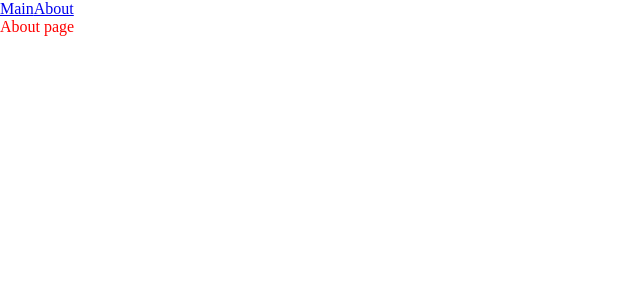
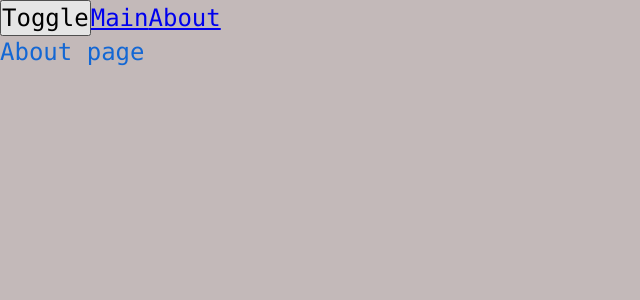
Before and after one commit to LaFlames/flame-app, a React app: page /about in a window 1280 px wide. Shown: the top 300 px of the page, without its empty margins (0-640 px from the left). Built offline with nearby package versions, Linux system fonts and the light colour scheme.

Commit message:
feat: add theme context, global styles

```diff
--- a/src/App.tsx
+++ b/src/App.tsx
@@ -1,12 +1,14 @@
 import React from 'react';
-import {BrowserRouter, Link, Route, Routes} from "react-router-dom";
-import './style.scss';
+import {Link, Route, Routes} from "react-router-dom";
 import {AboutPage, MainPage} from "./pages";
+import {useTheme} from "./theme/useTheme";
 
 const App = () => {
+    const {theme, toggleTheme} = useTheme();
+
     return (
-        <BrowserRouter>
-            <div className='app'>
+        <div className={`app ${theme}`}>
+            <button onClick={toggleTheme}>Toggle</button>
             <Link to='/'>Main</Link>
             <Link to='/about'>About</Link>
             <React.Suspense fallback={<div>Loading...</div>}>
@@ -16,7 +18,6 @@ const App = () => {
                 </Routes>
             </React.Suspense>
         </div>
-        </BrowserRouter>
     );
 };
 
--- a/src/index.tsx
+++ b/src/index.tsx
@@ -1,5 +1,12 @@
 import {render} from "react-dom";
-import "./style.scss";
+import "./styles/index.scss";
 import App from "./App";
+import {BrowserRouter} from "react-router-dom";
+import ThemeProvider from "./theme/ThemeProvider";
 
-render(<App />, document.getElementById('root'));
+render(
+    <BrowserRouter>
+        <ThemeProvider>
+            <App />
+        </ThemeProvider>
+    </BrowserRouter>, document.getElementById('root'));
--- a/src/style.scss
+++ /dev/null
@@ -1,9 +0,0 @@
-* {
-  margin: 0;
-  padding: 0;
-  box-sizing: border-box;
-}
-
-.app {
-  color: red;
-}
--- /dev/null
+++ b/src/styles/index.scss
@@ -0,0 +1,12 @@
+@import './variables/variables';
+@import './reset';
+@import './themes/dark';
+@import './themes/light';
+
+.app {
+  font: var(--font-l);
+  background: var(--bg-color);
+  color: var(--primary-color);
+
+  min-height: 100vh;
+}
--- /dev/null
+++ b/src/styles/reset.scss
@@ -0,0 +1,14 @@
+* {
+  margin: 0;
+  padding: 0;
+  box-sizing: border-box;
+}
+
+input,
+button,
+textarea,
+select {
+  margin: 0;
+
+  font: inherit;
+}
--- /dev/null
+++ b/src/styles/themes/dark.scss
@@ -0,0 +1,6 @@
+.app.dark {
+  --bg-color: #052789;
+
+  --primary-color: #2ddb15;
+  --secondary-color: #1f7503;
+}
--- /dev/null
+++ b/src/styles/themes/light.scss
@@ -0,0 +1,6 @@
+.app.light {
+  --bg-color: #c3b9b9;
+
+  --primary-color: #1367d4;
+  --secondary-color: #070b7f;
+}
--- /dev/null
+++ b/src/styles/variables/variables.scss
@@ -0,0 +1,11 @@
+:root {
+  --font-family: Consolas, 'Times New Roman', Serif;
+
+  --font-size-m: 16px;
+  --line-height-m: 24px;
+  --font-m: var(--font-size-m) / var(--line-height-m) var(--font-family);
+
+  --font-size-l: 24px;
+  --line-height-l: 32px;
+  --font-l: var(--font-size-l) / var(--line-height-l) var(--font-family);
+}
--- /dev/null
+++ b/src/theme/ThemeContext.ts
@@ -0,0 +1,13 @@
+import {Dispatch, SetStateAction, createContext} from "react";
+
+export enum ThemeEnum {
+    LIGHT = "light",
+    DARK = "dark",
+}
+
+export interface IThemeContext {
+    theme?: ThemeEnum;
+    setTheme?: Dispatch<SetStateAction<ThemeEnum>>;
+}
+
+export const ThemeContext = createContext<IThemeContext>({})
--- /dev/null
+++ b/src/theme/ThemeProvider.tsx
@@ -0,0 +1,19 @@
+import React from 'react';
+import {ThemeContext, ThemeEnum} from "./ThemeContext";
+
+const defaultTheme = localStorage.getItem('theme') || 'light';
+
+const ThemeProvider: React.FC = ({children}) => {
+    const [theme, setTheme] = React.useState<ThemeEnum>(defaultTheme as ThemeEnum)
+
+    return (
+        <ThemeContext.Provider value={{
+            theme,
+            setTheme,
+        }}>
+            {children}
+        </ThemeContext.Provider>
+    );
+};
+
+export default ThemeProvider;
--- /dev/null
+++ b/src/theme/useTheme.tsx
@@ -0,0 +1,19 @@
+import React from "react";
+import {ThemeContext, ThemeEnum} from "./ThemeContext";
+
+interface UseThemeReturn {
+    theme: ThemeEnum;
+    toggleTheme: () => void;
+}
+
+export const useTheme = (): UseThemeReturn => {
+    const {theme, setTheme} = React.useContext(ThemeContext);
+
+    const toggleTheme = () => {
+        const newTheme = theme === ThemeEnum.DARK ? ThemeEnum.LIGHT : ThemeEnum.DARK;
+        setTheme(newTheme);
+        localStorage.setItem('theme', newTheme);
+    }
+
+    return {theme, toggleTheme};
+}
```
Lines whose indentation alone changed are shown as unchanged.
